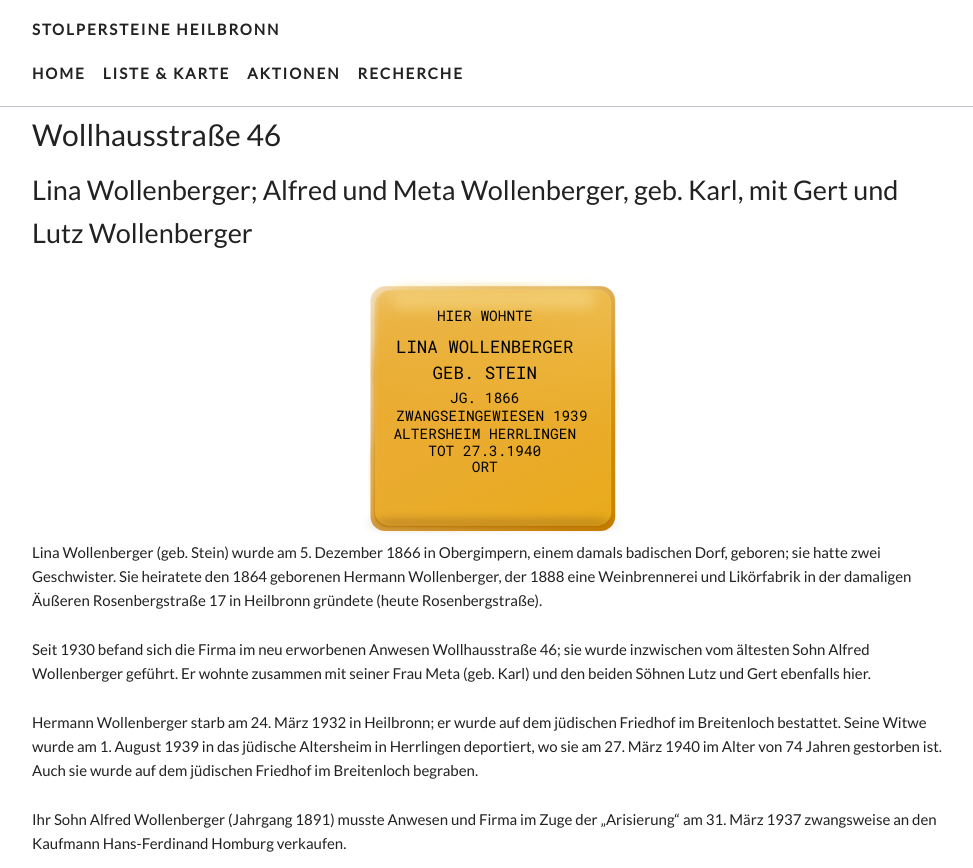
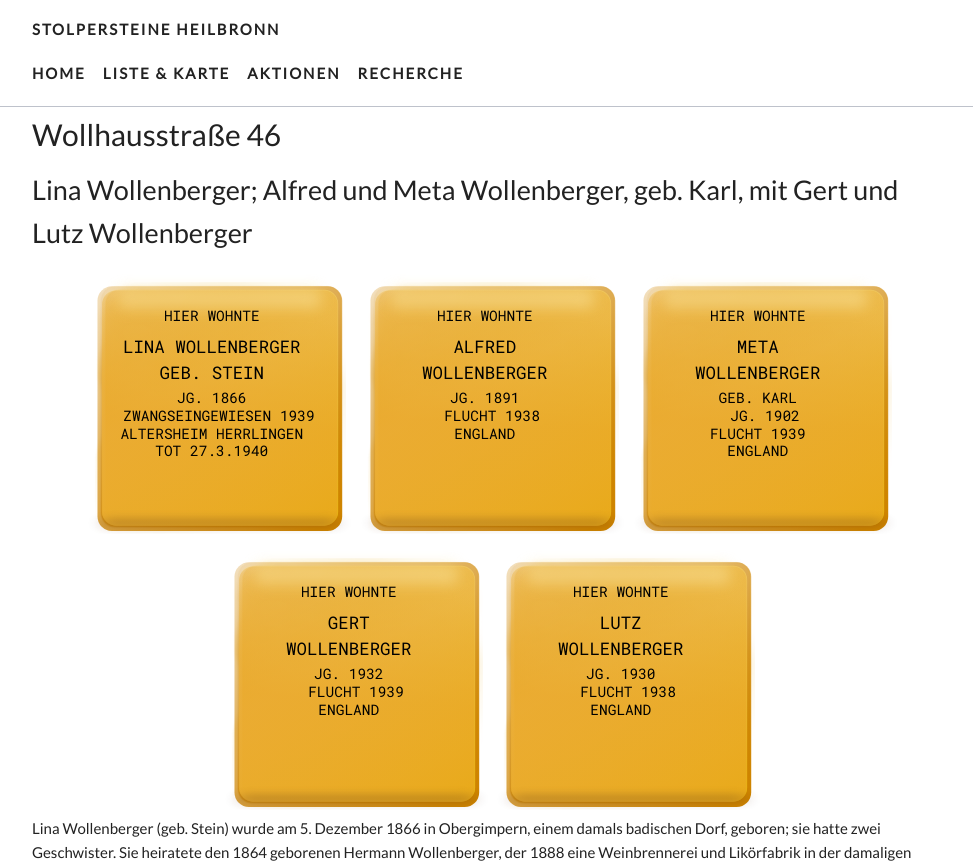
Before and after one commit to opendata-heilbronn/stolpersteine, a Jekyll site: the page built from _list/wollhausstr-46.markdown, in a window 1280 px wide and 900 px high, cut to the strip 0-868 px from the top of the window. Shown: the whole strip, without its empty margins (148-1121 px from the left). Built offline with Jekyll 4.4.1, drawn with Linux system fonts in a browser that asks for light colours; nearby versions of some CDN libraries; some web fonts are replaced.

Commit message:
Updated Wollhausstr 46

```diff
--- a/_list/wollhausstr-46.markdown
+++ b/_list/wollhausstr-46.markdown
@@ -14,7 +14,34 @@ steine:
   - ZWANGSEINGEWIESEN 1939
   - ALTERSHEIM HERRLINGEN
   - 'TOT 27.3.1940   '
-  - ORT
+- - HIER WOHNTE
+  - 'ALFRED '
+  - WOLLENBERGER
+  - JG. 1891
+  - FLUCHT 1938
+  - ENGLAND
+  -
+- - HIER WOHNTE
+  - 'META '
+  - WOLLENBERGER
+  - GEB. KARL
+  - JG. 1902
+  - FLUCHT 1939
+  - ENGLAND
+- - HIER WOHNTE
+  - 'GERT '
+  - WOLLENBERGER
+  - JG. 1932
+  - FLUCHT 1939
+  - ENGLAND
+  -
+- - HIER WOHNTE
+  - 'LUTZ '
+  - WOLLENBERGER
+  - JG. 1930
+  - FLUCHT 1938
+  - ENGLAND
+  -
 x: 49.138877
 y: 9.226311
 ---
```
